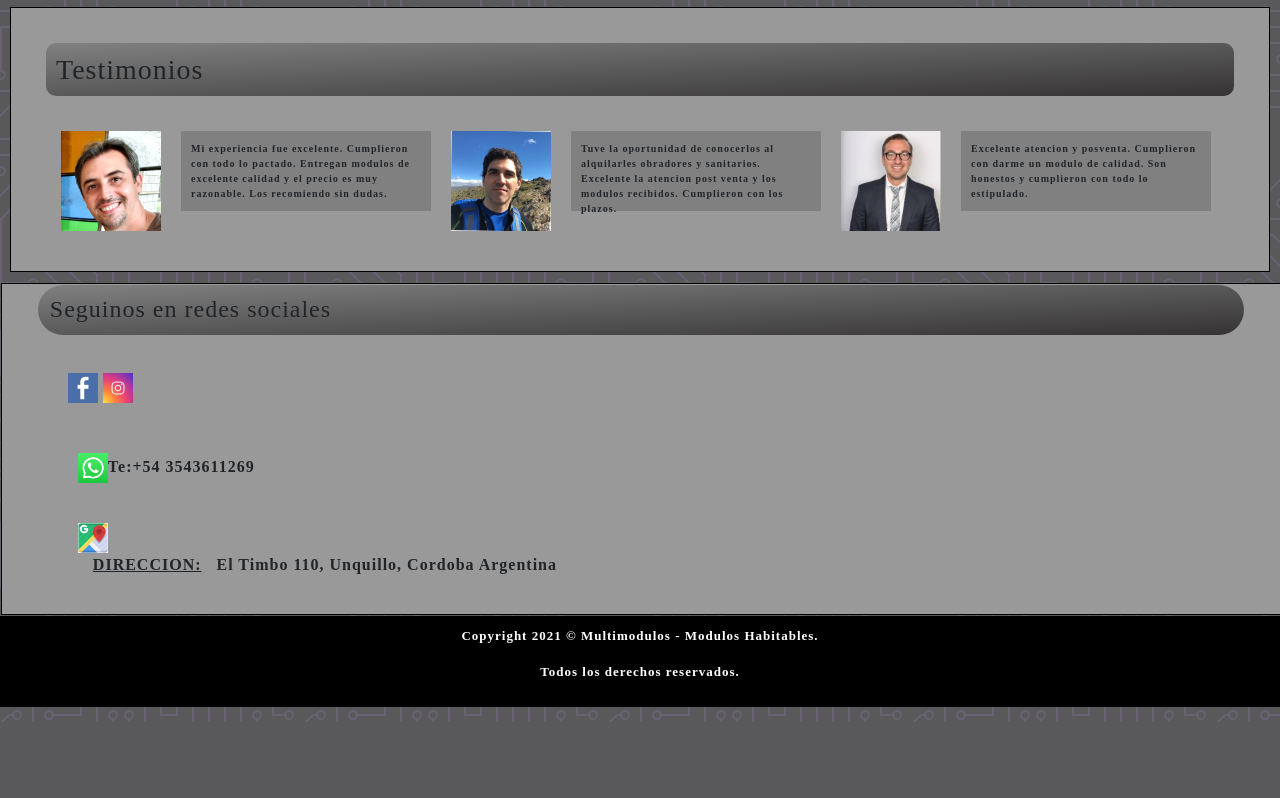
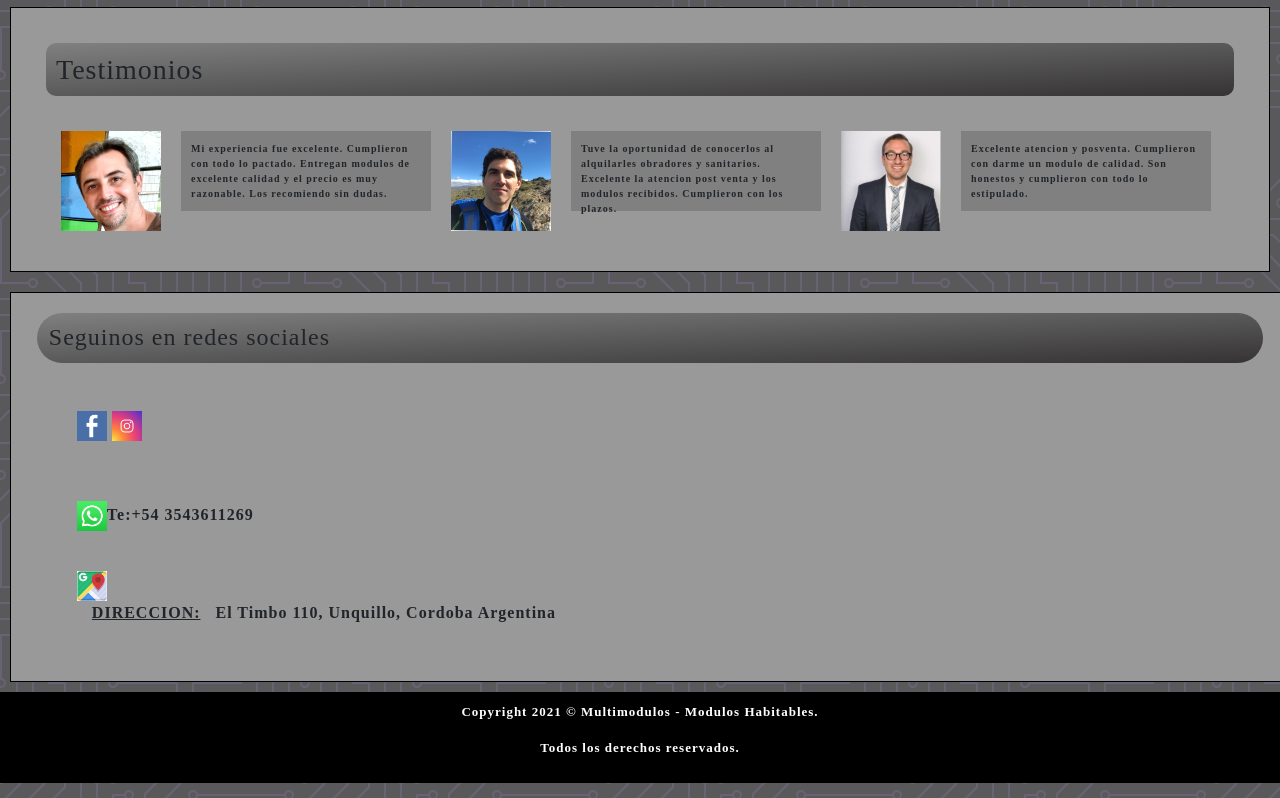
Before and after one commit to Alehernando/Multimodulos, a website: page Index.html in a window 1280 px wide. Shown: the part 1750-2548 px from the top of the page. Before the commit the page ends 2472 px from the top, so only its background shows below. Drawn offline with nearby package versions, Linux system fonts and the light colour scheme; files that its build step writes are made by us from their sources; a web font is replaced by a local one.

Commit message:
footer modificado

```diff
--- a/scss/Footer.scss
+++ b/scss/Footer.scss
@@ -2,8 +2,8 @@
 .Contacto{
     border: 1px solid black;
     background-color:#999;
-    padding: 1px;
-    margin: 1px;
+    padding: 20px;
+    margin: 10px;
     display:flex;
     flex-flow: column nowrap;
     justify-content: center;
@@ -25,7 +25,7 @@
 
 .Redes{
     background-color:#999;
-    padding: 20px;
+    padding: 30px;
     margin: 10px;
     justify-content: center;
     align-items: center;
```
